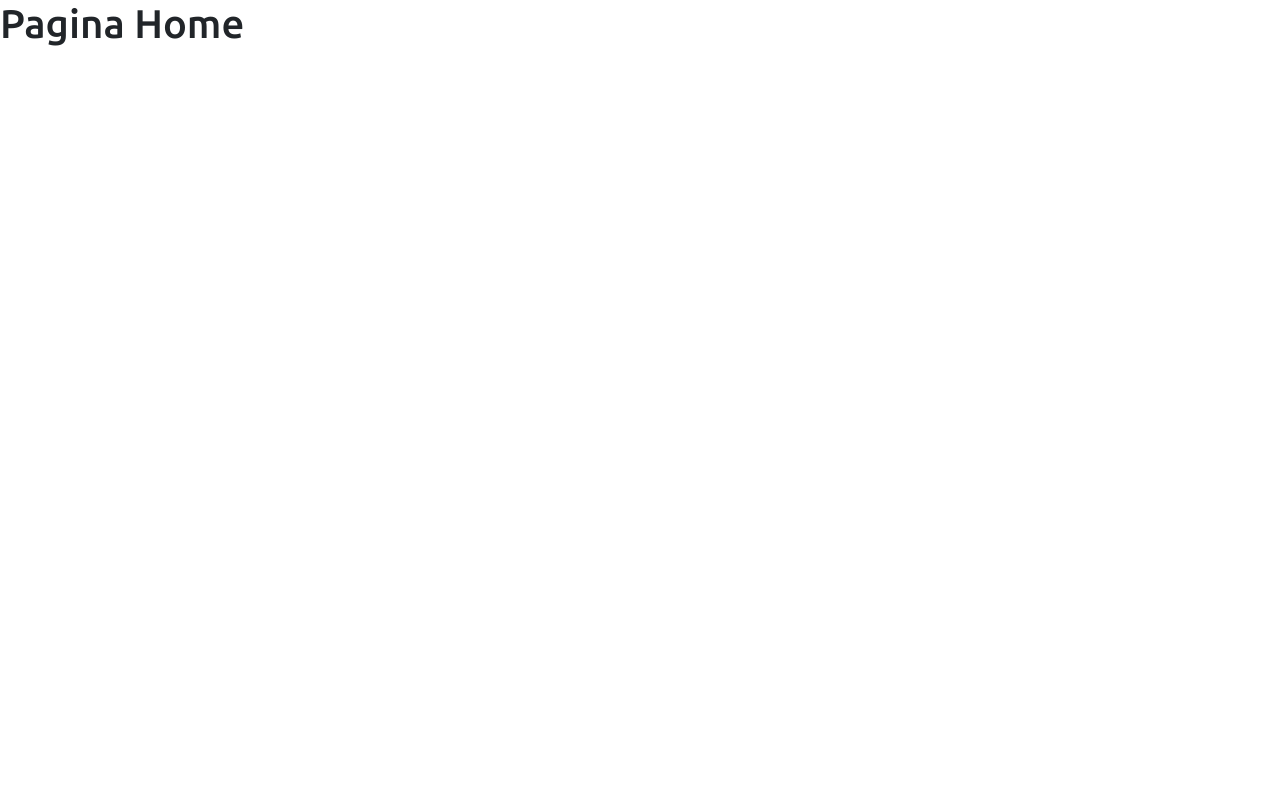
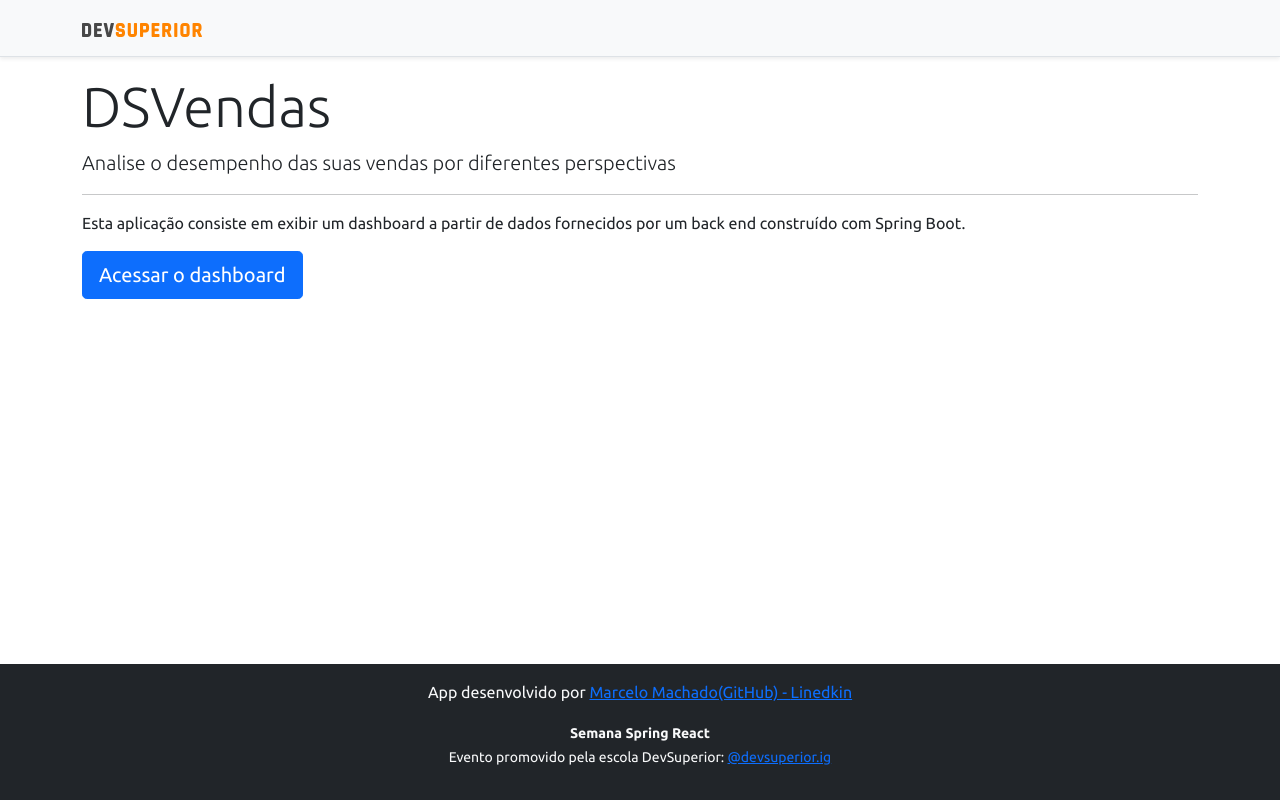
Before and after one commit to MarceloMachadoxD/DashboardVendas, a React (Create React App) app in the folder frontend/: page / in a window 1280 px wide. Built offline with nearby package versions, Linux system fonts and the light colour scheme.

Commit message:
Home, navigation

```diff
--- a/frontend/src/App.tsx
+++ b/frontend/src/App.tsx
@@ -1,5 +1,5 @@
 import React from 'react';
-import  Routes  from "../src/Routes";
+import Routes from "../src/Routes";
 
 
 function App() {
--- a/frontend/src/Routes.tsx
+++ b/frontend/src/Routes.tsx
@@ -1,7 +1,8 @@
 import React from 'react';
 import { BrowserRouter, Route, Switch } from "react-router-dom";
+import Home from './pages/Home';
 import Dashboard from './pages/Dashboard';
-import Home from './pages/Home';
+
 
 
 const Routes = () => {
@@ -9,11 +10,11 @@
         <BrowserRouter >
             <Switch>
                 <Route path="/" exact>
-                    <Home/>
+                    <Home />
                 </Route>
 
-                <Route path="/" >
-                     <Dashboard/>
+                <Route path="/Dashboard" >
+                    <Dashboard />
                 </Route>
 
             </Switch>
--- a/frontend/src/components/NavBar/index.tsx
+++ b/frontend/src/components/NavBar/index.tsx
@@ -1,12 +1,15 @@
 import React from 'react';
 import ImgDsDark from "assets/img/ds_dark.svg"
+import { Link } from 'react-router-dom';
 
 const NavBar = () => {
     return (
         <div className="d-flex flex-column flex-md-row align-items-center p-3 px-md-4 mb-3 bg-light border-bottom shadow-sm">
             <div className="container">
                 <nav className="my-2 my-md-0 mr-md-3">
+                    <Link to="/">
                     <img src={ImgDsDark} alt="DevSuperior" width="120" />
+                    </Link>
                 </nav>
             </div>
         </div>
--- a/frontend/src/pages/Home/index.tsx
+++ b/frontend/src/pages/Home/index.tsx
@@ -1,12 +1,27 @@
 import React from 'react';
-
+import NavBar from "../../components/NavBar"
+import Footer from "../../components/Footer"
+import { Link } from "react-router-dom";
 
 const Home = () => {
     return (
-        <div >
-            <h1>Pagina Home</h1>
+        <>
+            <NavBar />
 
-        </div>
+            <div className="container">
+                <div className="jumbotron">
+                    <h1 className="display-4">DSVendas</h1>
+                    <p className="lead">Analise o desempenho das suas vendas por diferentes perspectivas</p>
+                    <hr />
+                    <p>Esta aplicação consiste em exibir um dashboard a partir de dados fornecidos por um back end construído com Spring Boot.</p>
+
+                    <Link className="btn btn-primary btn-lg" to="/dashboard"> Acessar o dashboard </Link>
+
+                </div>
+            </div>
+
+            <Footer />
+        </>
     );
 }
 
```
Also changed, not shown: frontend/src/pages/Dashboard/index.tsx (indentation only).
